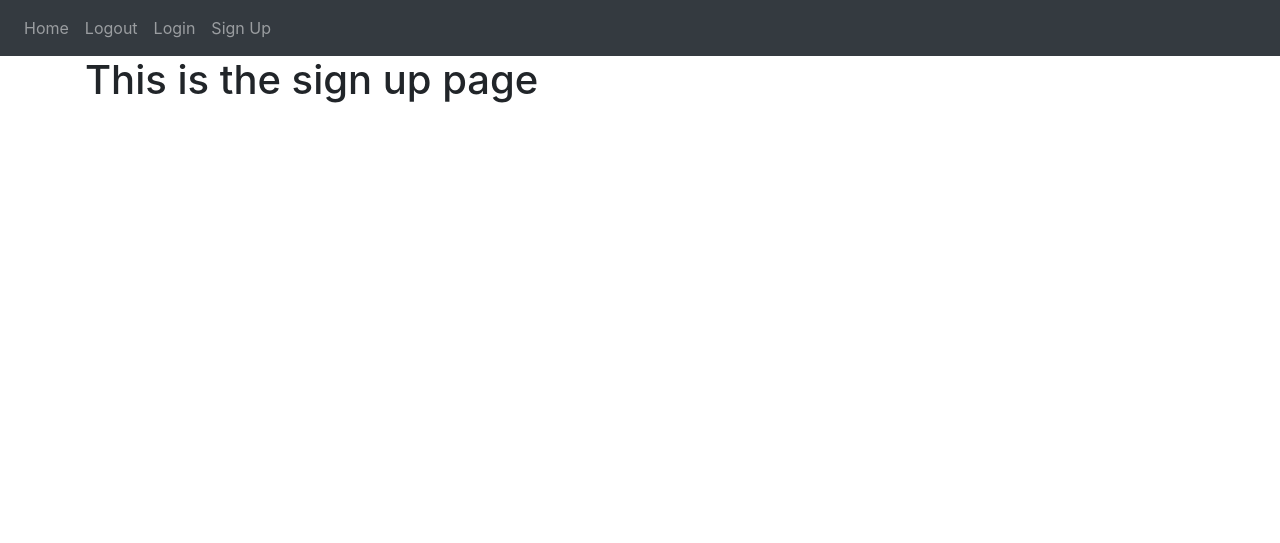
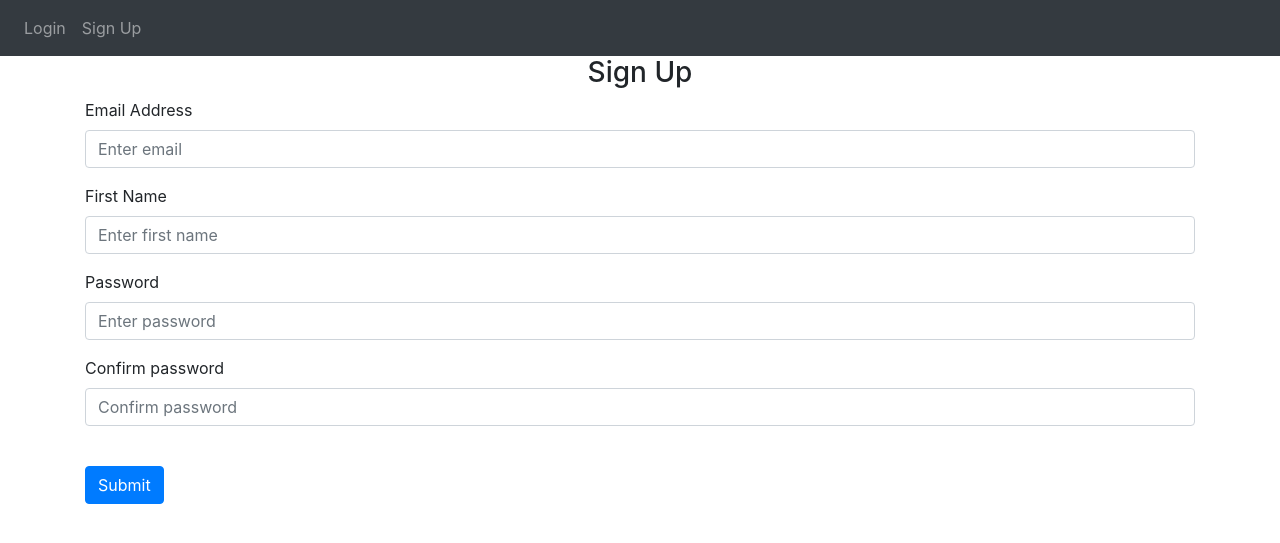
Before and after one commit to numdez/mvpPCFlask, a Flask app: page /sign-up/ in a window 1280 px wide. Shown: the top 543 px of the page. Run offline with Flask 3, Linux system fonts and the light colour scheme; some libraries are stand-ins or nearby versions.

Commit message:
Add files via upload

```diff
--- a/website/auth.py
+++ b/website/auth.py
@@ -1,15 +1,67 @@
-from flask import Blueprint, render_template
+from flask import Blueprint, render_template, request, flash, redirect, url_for
+from .models import User
+from . import db
+from passlib.hash import sha256_crypt
+from flask_login import login_user, login_required, logout_user, current_user
+
+
 
 auth = Blueprint('auth', __name__)
 
-@auth.route('/login/')
+@auth.route('/login/', methods=['GET', 'POST'])
 def login():
-    return render_template("login.html", user="admin")
+    if request.method == 'POST':
+        email = request.form.get('email')
+        password = request.form.get('password')
+
+        user = User.query.filter_by(email=email).first()
+        if user:
+            if sha256_crypt.verify(password, user.password):
+                flash('Logged in successfully!', category='success')
+                login_user(user, remember=True)
+                print(user, user.id)
+                return redirect(url_for('views.home'))
+            else:
+                flash('Incorret password, try again', category='error')
+        else:
+            flash('Email does not exist', category='error')
+
+
+
+    return render_template("login.html", user=current_user)
 
 @auth.route('/logout/')
+@login_required
 def logout():
-    return "<p>Logout</p>"
+    logout_user()
+    return redirect(url_for('auth.login'))
 
-@auth.route('/sign-up/')
+@auth.route('/sign-up/', methods=['GET', 'POST'])
 def sigin():
-    return render_template("sign_up.html")
+    if request.method == 'POST':
+        email = request.form.get('email')
+        first_name = request.form.get('firstName')
+        password1 = request.form.get('password1')
+        password2 = request.form.get('password2')
+
+        user = User.query.filter_by(email=email).first()
+
+        if user:
+            flash('Email already exists!', category='error')
+        elif len(email) < 4:
+            flash('Email must be longer than 3 characters!', category='error')
+        elif len(first_name) < 2:
+            flash('First name must be longer than 1 characters!', category='error')
+        elif password1 != password2:
+            flash('Password don\'t match!', category='error')
+        elif len(password1) < 7:
+            flash('Password must be longer than 6 characters!', category='error')
+        else:
+            new_user = User(email=email, first_name=first_name, password=sha256_crypt.encrypt(password1))
+            db.session.add(new_user)
+            db.session.commit()
+            login_user(user, remember=True)
+            flash('Account created!', category='success')
+            return redirect(url_for('views.home'))
+
+    return render_template("sign_up.html", user=current_user)
--- a/website/templates/base.html
+++ b/website/templates/base.html
@@ -29,10 +29,13 @@
       </button>
       <div class="collapse navbar-collapse" id="navbar">
         <div class="navbar-nav">
+          {% if user.is_authenticated %}
           <a class="nav-item nav-link" id="home" href="/">Home</a>
           <a class="nav-item nav-link" id="logout" href="/logout">Logout</a>
+          {% else %}
           <a class="nav-item nav-link" id="login" href="/login">Login</a>
           <a class="nav-item nav-link" id="signUp" href="/sign-up">Sign Up</a>
+          {% endif %}
         </div>
       </div>
     </nav>
--- a/website/templates/sign_up.html
+++ b/website/templates/sign_up.html
@@ -1,4 +1,48 @@
 {% extends "base.html" %}{% block title %}Sign Up{% endblock %}
 {% block content %}
-<h1>This is the sign up page</h1>
+<form method="POST">
+    <h3 align="center">Sign Up</h3>
+    <div class="form-group">
+        <label for="email">Email Address</label>
+        <input
+            type="email"
+            class="form-control"
+            id="email"
+            name="email"
+            placeholder="Enter email"
+        />
+    </div>
+    <div class="form-group">
+        <label for="firstName">First Name</label>
+        <input
+            type="firstName"
+            class="form-control"
+            id="firstName"
+            name="firstName"
+            placeholder="Enter first name"
+        />
+    </div>
+    <div class="form-group">
+        <label for="password1">Password</label>
+        <input
+            type="password"
+            class="form-control"
+            id="password1"
+            name="password1"
+            placeholder="Enter password"
+        />
+    </div>
+    <div class="form-group">
+        <label for="password2">Confirm password</label>
+        <input
+            type="password"
+            class="form-control"
+            id="password2"
+            name="password2"
+            placeholder="Confirm password"
+        />
+    </div>
+    <br />
+    <button type="submit" class="btn btn-primary">Submit</button>
+</form>
 {% endblock %}
```
Also changed, not shown: website/__init__.py (+25 -0 lines), website/models.py (+17 -0 lines), website/sqlite.py (added, +19 -0 lines), website/static/index.js (added, +8 -0 lines), website/templates/home.html (+17 -1 lines), website/templates/login.html (+25 -2 lines), website/views.py (+28 -3 lines), instance/database.db (added), website/database.db (added).
